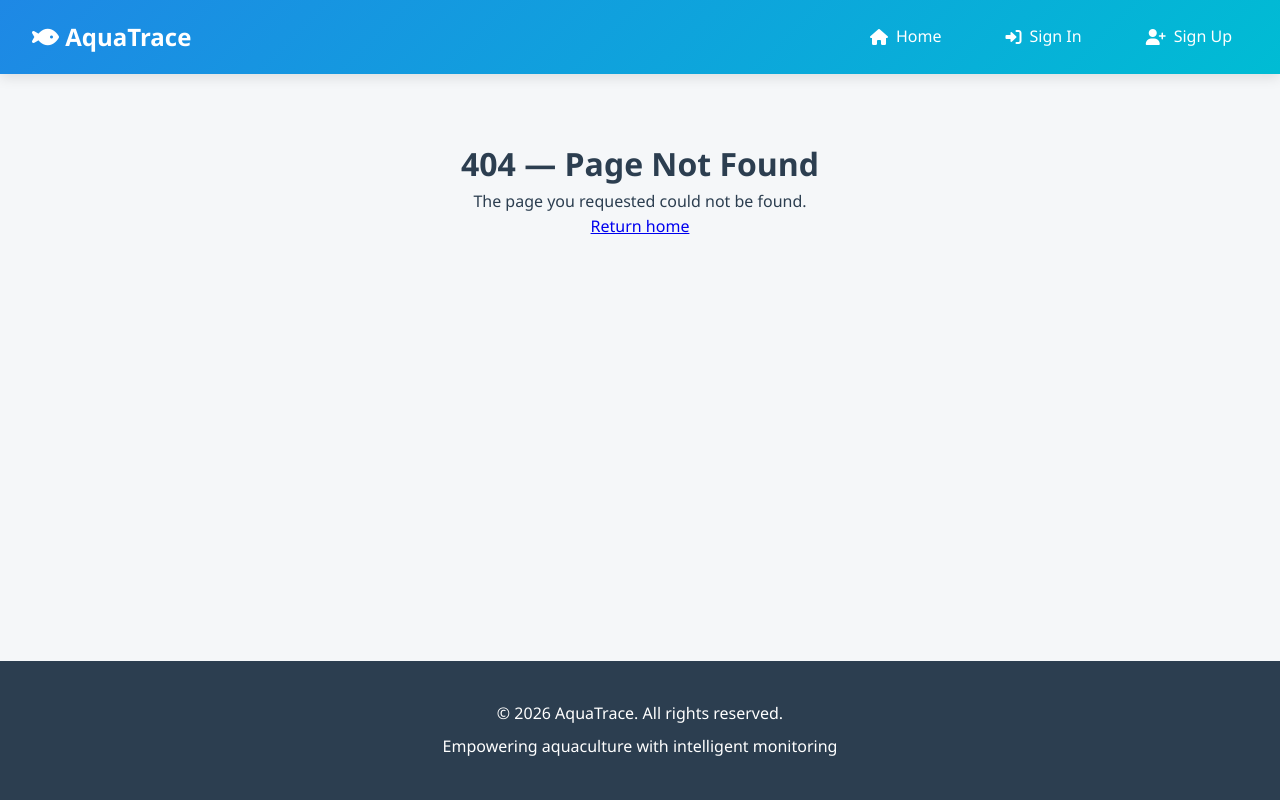
After one commit to amarades/AquaTrace, a Flask app: template app/templates/404.html in a window 1280 px wide. The commit adds this page. Run offline with Flask 3, Linux system fonts and the light colour scheme; the template is opened without the code that fills it, so the values that code supplies are empty; some libraries are stand-ins or nearby versions.

Commit message:
chore: remove unused top-level templates and clean base template

```diff
--- /dev/null
+++ b/app/templates/404.html
@@ -0,0 +1,11 @@
+{% extends "app_base.html" %}
+
+{% block title %}Page Not Found - AquaTrace{% endblock %}
+
+{% block content %}
+<div style="text-align:center; padding:4rem;">
+  <h1>404 — Page Not Found</h1>
+  <p>The page you requested could not be found.</p>
+  <a href="/">Return home</a>
+</div>
+{% endblock %}
--- /dev/null
+++ b/app/templates/app_base.html
@@ -0,0 +1,270 @@
+<!DOCTYPE html>
+<html lang="en">
+<head>
+    <meta charset="UTF-8">
+    <meta name="viewport" content="width=device-width, initial-scale=1.0">
+    <meta name="description" content="AquaTrace - Real-time aquaculture monitoring and management system">
+    <meta name="author" content="AquaTrace">
+    <title>{% block title %}AquaTrace - Aquaculture Monitoring{% endblock %}</title>
+
+    <!-- Favicon -->
+    <link rel="icon" type="image/x-icon" href="{{ url_for('static', filename='assets/favicon.ico') }}">
+
+    <!-- Font Awesome Icons -->
+    <link rel="stylesheet" href="https://cdnjs.cloudflare.com/ajax/libs/font-awesome/6.1.1/css/all.min.css">
+
+    <!-- Base CSS -->
+    <style>
+        /* Reset and Base Styles */
+        * {
+            margin: 0;
+            padding: 0;
+            box-sizing: border-box;
+        }
+
+        html {
+            scroll-behavior: smooth;
+        }
+
+        body {
+            font-family: 'Segoe UI', Tahoma, Geneva, Verdana, sans-serif;
+            background: #f5f7f9;
+            color: #2c3e50;
+            line-height: 1.6;
+            min-height: 100vh;
+            display: flex;
+            flex-direction: column;
+        }
+
+        /* Navbar */
+        .navbar {
+            background: linear-gradient(135deg, #1e88e5, #00bcd4);
+            padding: 1rem 2rem;
+            color: white;
+            display: flex;
+            justify-content: space-between;
+            align-items: center;
+            box-shadow: 0 4px 12px rgba(0,0,0,0.1);
+            position: sticky;
+            top: 0;
+            z-index: 100;
+        }
+
+        .navbar .logo {
+            font-size: 1.5rem;
+            font-weight: 700;
+            display: flex;
+            align-items: center;
+            gap: 0.5rem;
+        }
+
+        .navbar .logo a {
+            color: white;
+            text-decoration: none;
+            transition: opacity 0.3s;
+        }
+
+        .navbar .logo a:hover {
+            opacity: 0.9;
+        }
+
+        .nav-links {
+            display: flex;
+            gap: 2rem;
+            list-style: none;
+            align-items: center;
+        }
+
+        .nav-links a {
+            color: white;
+            text-decoration: none;
+            transition: all 0.3s;
+            padding: 0.5rem 1rem;
+            border-radius: 6px;
+            display: flex;
+            align-items: center;
+            gap: 0.5rem;
+            font-weight: 500;
+        }
+
+        .nav-links a:hover {
+            background: rgba(255, 255, 255, 0.2);
+            transform: translateY(-2px);
+        }
+
+        /* Mobile Menu Toggle */
+        .mobile-menu-toggle {
+            display: none;
+            background: none;
+            border: none;
+            color: white;
+            font-size: 1.5rem;
+            cursor: pointer;
+            padding: 0.5rem;
+        }
+
+        /* Main Content */
+        main {
+            flex: 1;
+        }
+
+        .container {
+            max-width: 1400px;
+            margin: 0 auto;
+            padding: 0;
+        }
+
+        /* Footer */
+        .footer {
+            background: #2c3e50;
+            color: white;
+            padding: 2rem;
+            text-align: center;
+            margin-top: auto;
+        }
+
+        .footer p {
+            margin: 0.5rem 0;
+        }
+
+        .footer a {
+            color: #00bcd4;
+            text-decoration: none;
+        }
+
+        .footer a:hover {
+            text-decoration: underline;
+        }
+
+        /* Utility Classes */
+        .text-center {
+            text-align: center;
+        }
+
+        .mt-2 {
+            margin-top: 2rem;
+        }
+
+        .mb-2 {
+            margin-bottom: 2rem;
+        }
+
+        /* Responsive Design */
+        @media (max-width: 768px) {
+            .navbar {
+                padding: 1rem;
+            }
+
+            .mobile-menu-toggle {
+                display: block;
+            }
+
+            .nav-links {
+                position: absolute;
+                top: 100%;
+                left: 0;
+                right: 0;
+                background: linear-gradient(135deg, #1e88e5, #00bcd4);
+                flex-direction: column;
+                gap: 0;
+                padding: 1rem 0;
+                box-shadow: 0 4px 12px rgba(0,0,0,0.2);
+                transform: translateY(-100%);
+                opacity: 0;
+                pointer-events: none;
+                transition: all 0.3s ease;
+            }
+
+            .nav-links.active {
+                transform: translateY(0);
+                opacity: 1;
+                pointer-events: all;
+            }
+
+            .nav-links a {
+                width: 100%;
+                padding: 1rem 2rem;
+                border-radius: 0;
+            }
+
+            .nav-links a:hover {
+                background: rgba(255, 255, 255, 0.15);
+                transform: none;
+            }
+        }
+
+        @media (max-width: 480px) {
+            .navbar .logo {
+                font-size: 1.2rem;
+            }
+        }
+    </style>
+
+    {% block extra_css %}{% endblock %}
+</head>
+<body>
+    <!-- Navigation Bar -->
+    <nav class="navbar">
+        <div class="logo">
+            <a href="/">
+                <i class="fas fa-fish"></i> AquaTrace
+            </a>
+        </div>
+
+        <button class="mobile-menu-toggle" onclick="toggleMobileMenu()">
+            <i class="fas fa-bars"></i>
+        </button>
+
+        {% if session.get('user') or session.get('user_id') %}
+        <ul class="nav-links" id="navLinks">
+            <li><a href="/farms"><i class="fas fa-barn"></i> Farms</a></li>
+            <li><a href="/logout"><i class="fas fa-sign-out-alt"></i> Logout</a></li>
+        </ul>
+        {% else %}
+        <ul class="nav-links" id="navLinks">
+            <li><a href="/"><i class="fas fa-home"></i> Home</a></li>
+            <li><a href="/login"><i class="fas fa-sign-in-alt"></i> Sign In</a></li>
+            <li><a href="/signup"><i class="fas fa-user-plus"></i> Sign Up</a></li>
+        </ul>
+        {% endif %}
+    </nav>
+
+    <!-- Main Content -->
+    <main class="container">
+        {% block content %}{% endblock %}
+    </main>
+
+    <!-- Footer -->
+    <footer class="footer">
+        <p>&copy; 2026 AquaTrace. All rights reserved.</p>
+        <p>Empowering aquaculture with intelligent monitoring</p>
+    </footer>
+
+    <!-- Mobile Menu Script -->
+    <script>
+        function toggleMobileMenu() {
+            const navLinks = document.getElementById('navLinks');
+            navLinks.classList.toggle('active');
+        }
+
+        // Close mobile menu when clicking outside
+        document.addEventListener('click', function(event) {
+            const navbar = document.querySelector('.navbar');
+            const navLinks = document.getElementById('navLinks');
+
+            if (!navbar.contains(event.target) && navLinks.classList.contains('active')) {
+                navLinks.classList.remove('active');
+            }
+        });
+
+        // Close mobile menu on window resize
+        window.addEventListener('resize', function() {
+            if (window.innerWidth > 768) {
+                document.getElementById('navLinks').classList.remove('active');
+            }
+        });
+    </script>
+
+    {% block extra_js %}{% endblock %}
+</body>
+</html>
--- a/app/templates/dashboard.html
+++ b/app/templates/dashboard.html
@@ -1,4 +1,4 @@
-{% extends "base.html" %}
+{% extends "app_base.html" %}
 
 {% block title %}Dashboard - {{ farm.name }} - AquaTrace{% endblock %}
 
--- a/app/templates/farms.html
+++ b/app/templates/farms.html
@@ -1,4 +1,4 @@
-{% extends "base.html" %}
+{% extends "app_base.html" %}
 
 {% block title %}Farms - AquaTrace{% endblock %}
 
--- a/app/templates/login.html
+++ b/app/templates/login.html
@@ -1,4 +1,4 @@
-{% extends "base.html" %}
+{% extends "app_base.html" %}
 
 {% block title %}Sign In - AquaTrace{% endblock %}
 
--- a/app/templates/main.html
+++ b/app/templates/main.html
@@ -1,4 +1,4 @@
-{% extends "base.html" %}
+{% extends "app_base.html" %}
 
 {% block title %}AquaTrace - Aquaculture Monitoring & Management{% endblock %}
 
--- a/app/templates/signup.html
+++ b/app/templates/signup.html
@@ -1,4 +1,4 @@
-{% extends "base.html" %}
+{% extends "app_base.html" %}
 
 {% block title %}Sign Up - AquaTrace{% endblock %}
 
```
Also changed, not shown: app/templates/500.html (added, +11 -0 lines), app/templates/base.html (+3 -194 lines), tools/check_routes.py (added, +30 -0 lines), tools/check_templates.py (added, +24 -0 lines), tools/list_templates.py (added, +14 -0 lines), tools/print_loader_paths.py (added, +17 -0 lines), 3 other files.
